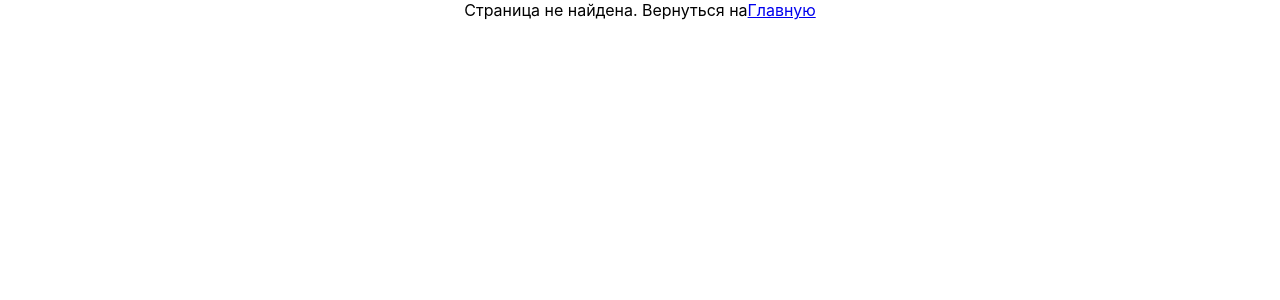
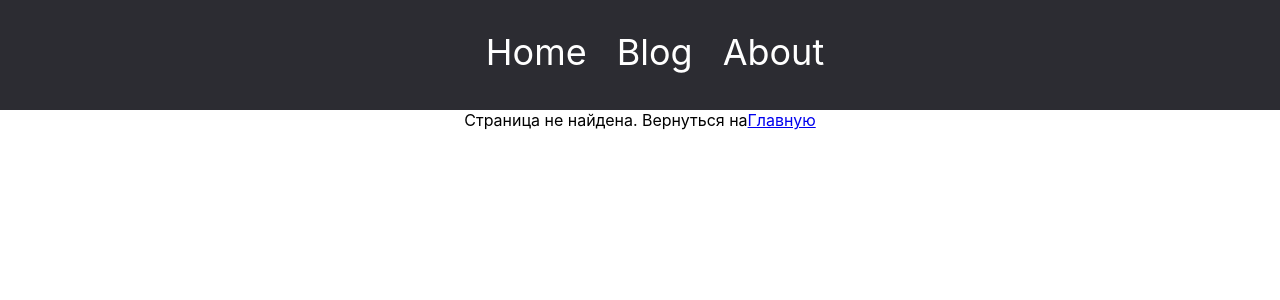
Before and after one commit to MikeSaburov/react-router, a React (Create React App) app: page /posts/1 in a window 1280 px wide. Shown: the top 300 px of the page. Built offline with nearby package versions, Linux system fonts and the light colour scheme.

Commit message:
refactor(App): подключил Layout с Outlet

```diff
--- a/src/App.js
+++ b/src/App.js
@@ -1,17 +1,20 @@
-import { Routes, Route, Link } from 'react-router-dom';
+import { Routes, Route, Link, Outlet } from 'react-router-dom';
 import { Homepage } from './components/Homepage';
 import { Aboutpage } from './components/Aboutpage';
 import { Blogpage } from './components/Blogpage';
 import { Notfoundpage } from './components/Notfoundpage';
+import { Layout } from './components/Layout';
 
 function App() {
   return (
     <>
       <Routes>
-        <Route path="/" element={<Homepage />} />
-        <Route path="/posts" element={<Blogpage />} />
-        <Route path="/about" element={<Aboutpage />} />
-        <Route path="*" element={<Notfoundpage />} />
+        <Route path="/" element={<Layout />}>
+          <Route path="/" element={<Homepage />} />
+          <Route path="/posts" element={<Blogpage />} />
+          <Route path="/about" element={<Aboutpage />} />
+          <Route path="*" element={<Notfoundpage />} />
+        </Route>
       </Routes>
     </>
   );
```
